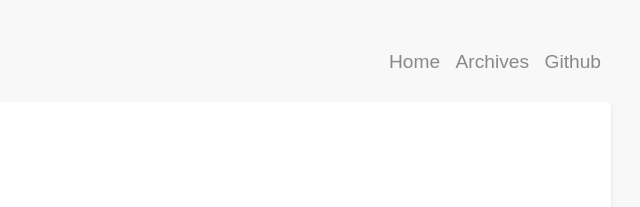
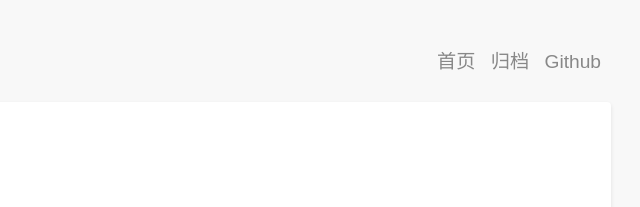
Before and after one commit to Fihade/swaggymiller.github.io, a plain HTML site: page 2018/03/09/lb/index.html in a window 1280 px wide. Shown: the top 207 px of the page, 509-1149 px from the left. Drawn offline with nearby package versions, Linux system fonts and the light colour scheme; files that its build step writes are made by us from their sources; files whose address does not match are found by name.

Commit message:
Site updated: 2018-12-21 21:16:32

```diff
--- a/2018/03/09/lb/index.html
+++ b/2018/03/09/lb/index.html
@@ -28,11 +28,11 @@
       <ul class="menu">
 
           <li class="menu-item">
-            <a href="/blog/" class="menu-item-link">Home</a>
+            <a href="/blog/" class="menu-item-link">首页</a>
           </li>
 
           <li class="menu-item">
-            <a href="/blog/archives" class="menu-item-link">Archives</a>
+            <a href="/blog/archives" class="menu-item-link">归档</a>
           </li>
 
           <li class="menu-item">
@@ -47,11 +47,11 @@
     <ul class="menu">
 
         <li class="menu-item">
-          <a href="/blog/" class="menu-item-link">Home</a>
+          <a href="/blog/" class="menu-item-link">首页</a>
         </li>
 
         <li class="menu-item">
-          <a href="/blog/archives" class="menu-item-link">Archives</a>
+          <a href="/blog/archives" class="menu-item-link">归档</a>
         </li>
 
         <li class="menu-item">
```
Also changed, not shown: 2018/05/20/hello-world/index.html (+4 -4 lines), 2018/05/20/homework/index.html (+4 -4 lines), 2018/05/20/json 学习/index.html (+4 -4 lines), 2018/05/20/学习Markdown语法/index.html (+4 -4 lines), 2018/05/20/数据结构/index.html (+4 -4 lines), 2018/08/11/多蓝牙连接说明文档：/index.html (+4 -4 lines), 2018/11/10/ECC算法调研/index.html (+4 -4 lines), archives/2018/03/index.html (+4 -4 lines), archives/2018/05/index.html (+4 -4 lines), archives/2018/08/index.html (+4 -4 lines), archives/2018/11/index.html (+4 -4 lines), archives/2018/index.html (+4 -4 lines), archives/index.html (+4 -4 lines), index.html (+4 -4 lines), 2 more files.
